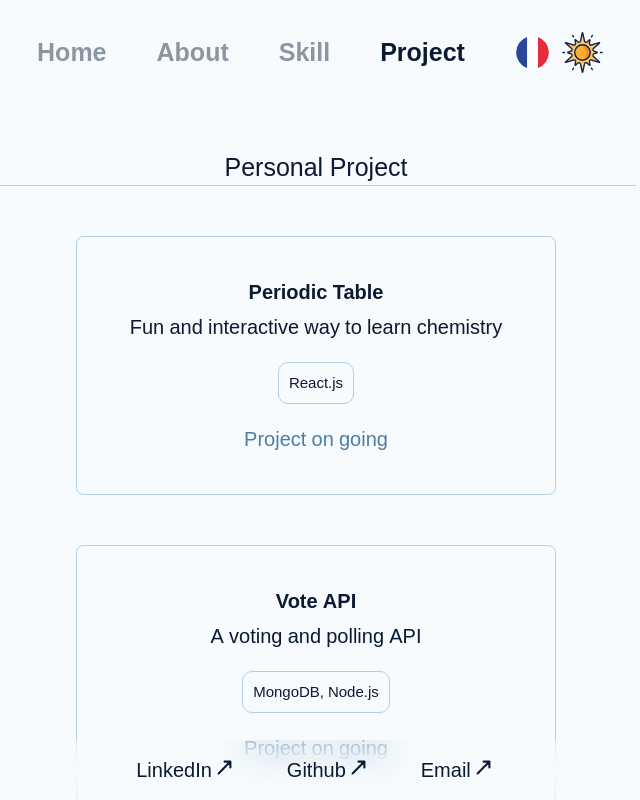
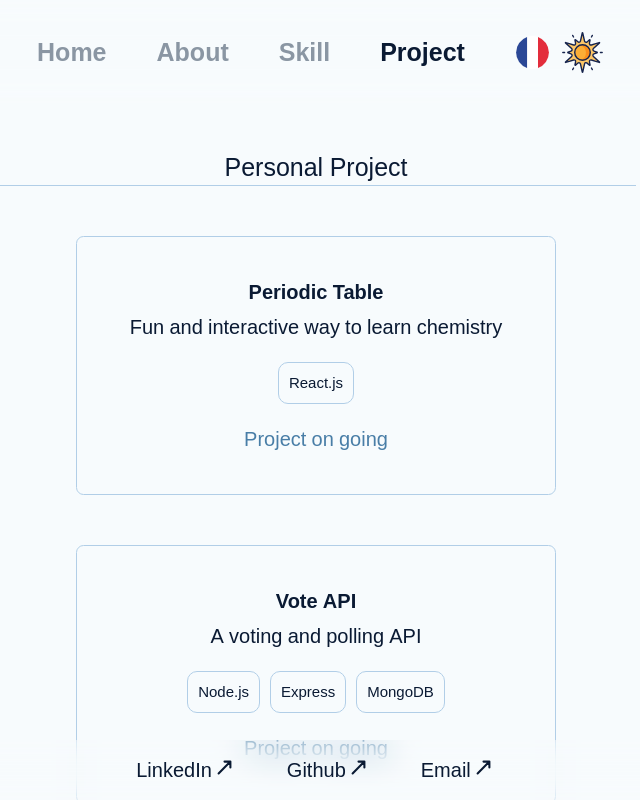
Before and after one commit to BabaxRhb/portfolio, a React (Vite) app: page /projects/personnal in a window 1280 px wide. Shown: the whole page, without its empty margins (324-964 px from the left). Built offline with nearby package versions, Linux system fonts and the light colour scheme.

Commit message:
fix: use the json completely for projects page, translation issue solved

```diff
--- a/src/feature/language/translation/en.json
+++ b/src/feature/language/translation/en.json
@@ -50,7 +50,15 @@
                 "shortDescription": "A social media app",
                 "description": "Likeo is a social media app that allows users to share their thoughts, photos with friends or within their group. It features a user-friendly interface, real-time chat, group management.",
                 "techno": ["React.js", "Node.js", "Fastify", "PostgreSQL"],
-                "type": "Group",
+                "imgUrl":  [
+                    "/project/likeo/likeo1.png",
+                    "/project/likeo/likeo2.png",
+                    "/project/likeo/likeo3.png",
+                    "/project/likeo/likeo4.png",
+                    "/project/likeo/likeo5.png"
+                ],
+                "status": true,
+                "type": "Group project",
                 "contribution": "I was part of the frontend team, implementing the user interface and ensuring a seamless user experience. I collaborated closely with the backend team to integrate APIs and optimize performance on the features : real-time chat, group management, search."
             },
             {
@@ -58,7 +66,14 @@
                 "shortDescription": "A web server from scratch",
                 "description": "Webserv is an HTTP/1.1 web server, built from scratch. It supports GET - POST - DELETE methods, file uploads, PHP CGI, and a file-based configuration system (routing and server settings).",
                 "techno": ["C++"],
-                "type": "Group",
+                "imgUrl": [
+                    "/project/webserv/webserv1.png",
+                    "/project/webserv/webserv2.png",
+                    "/project/webserv/webserv3.png",
+                    "/project/webserv/webserv4.png"
+                ],
+                "status": true,
+                "type": "Group project",
                 "contribution": "I developed some core functionalities such as request parsing, response generation, the CGI (Common Gateway Interface) for dynamic content."
             },
             {
@@ -66,14 +81,22 @@
                 "shortDescription": "Dockerization for Wordpress",
                 "description": "Inception involves dockerizing a Wordpress application. It includes setting up a Docker environment, creating Dockerfiles, and configuring the necessary services (Nginx, MariaDb, Wordpress) to run the Wordpress application smoothly.",
                 "techno": ["Docker"],
-                "type": "Individual"
+                "imgUrl": [
+                    "/project/inception/inception1.png"
+                ],
+                "status" : true,
+                "type": "Individual project"
             },
             {
                 "title": "Cub3D",
                 "shortDescription": "Real-time raycasting rendering",
                 "description": "Cub3D is a real-time raycasting rendering project that creates a 3D environment using a 2D map. It uses raycasting techniques to render the scene",
                 "techno": ["C"],
-                "type": "Pair",
+                "imgUrl": [
+                    "/project/cub3D/cub1.png",
+                    "/project/cub3D/cub2.png"                ],
+                "status" : true,
+                "type": "Pair project",
                 "contribution": "I worked on the 2D map parsing, and was in charge of the 3D rendering from the calculation made by my partner : sprite rendering, texture mapping, and interactions within the 3D environment."
             },
             {
@@ -81,17 +104,23 @@
                 "shortDescription": "Shell UNIX with basics functionnality",
                 "description": "Minishell is a shell implementation that provides basic functionalities such as command execution, input/output redirection, and piping. It is designed to mimic the behavior of a typical Unix shell while being lightweight and efficient.",
                 "techno": ["C"],
-                "type": "Pair",
+                "imgUrl": [
+                    "/project/minishell/minishell1.png",
+                    "/project/minishell/minishell2.png"
+                ],
+                "status" : true,
+                "type": "Pair project",
                 "contribution": "I worked on the input parsing, error handling, signal management and the implementation of built-in cd command."
             }
         ],
-        "personnal" : [
+        "personal" : [
             {
                 "title": "Periodic Table",
                 "shortDescription": "Fun and interactive way to learn chemistry",
                 "description": "The Periodic Table project is an interactive web application designed to help users learn about the chemical elements in a fun and engaging way. It features a visually appealing interface that allows users to explore the properties, atomic structure, and other relevant information about each element.",
                 "techno": ["React.js"],
-                "type": "Individual",
+                "status": false,
+                "type": "Individual project",
                 "link": "/periodic-table"
             },
             {
@@ -99,7 +128,8 @@
                 "shortDescription": "A voting and polling API",
                 "description": "The Vote API is a backend application that provides endpoints for creating and managing polls, allowing users to vote on various topics. It includes features such as user authentication, poll creation, voting functionality, and result tracking.",
                 "techno": ["Node.js", "Express", "MongoDB"],
-                "type": "Individual",
+                "status": false,
+                "type": "Individual project",
                 "link": "/vote-api"
             }
         ]
--- a/src/feature/language/translation/fr.json
+++ b/src/feature/language/translation/fr.json
@@ -50,7 +50,15 @@
                 "shortDescription": "Une application de réseau social",
                 "description": "Likeo est une application de réseau social qui permet aux utilisateurs de partager leurs pensées et photos avec des amis ou au sein de leur groupe. Elle offre une interface conviviale, un 'chat' en temps réel et des fonctionnalités de groupe.",
                 "techno": ["React.js", "Node.js", "Fastify", "PostgreSQL"],
-                "type": "Groupe",
+                "imgUrl":  [
+                    "/project/likeo/likeo1.png",
+                    "/project/likeo/likeo2.png",
+                    "/project/likeo/likeo3.png",
+                    "/project/likeo/likeo4.png",
+                    "/project/likeo/likeo5.png"
+                ],
+                "status": true,
+                "type": "Projet de groupe",
                 "contribution": "J'ai fait partie de l'équipe frontend, en implémentant l'interface utilisateur et en assurant une expérience utilisateur fluide. J'ai collaboré étroitement avec l'équipe backend pour intégrer les API et optimiser les performances pour les fonctionnalités : chat, groupe et recherche d'utilisateur."
             },
             {
@@ -58,7 +66,14 @@
                 "shortDescription": "Un serveur web à partir de zéro",
                 "description": "Webserv est un serveur web HTTP/1.1, construit à partir de zéro. Il supporte les méthodes GET - POST - DELETE, les téléchargements de fichiers, PHP CGI, et un système de configuration basé sur des fichiers (routage).",
                 "techno": ["C++"],
-                "type": "Groupe",
+                "imgUrl": [
+                    "/project/webserv/webserv1.png",
+                    "/project/webserv/webserv2.png",
+                    "/project/webserv/webserv3.png",
+                    "/project/webserv/webserv4.png"
+                ],
+                "status": true,
+                "type": "Projet de groupe",
                 "contribution": "J'ai développé certaines fonctionnalités essentielles telles que l'analyse des requêtes, la génération de réponses, la CGI (Common Gateway Interface) pour le contenu dynamique."
             },
             {
@@ -66,14 +81,22 @@
                 "shortDescription": "Dockerisation pour Wordpress",
                 "description": "Inception implique la dockerisation d'une application Wordpress. Cela inclut la configuration d'un environnement Docker, la création de Dockerfiles, et la configuration des services nécessaires (Nginx, MariaDB, Wordpress).",
                 "techno": ["Docker"],
-                "type": "Individuel"
+                "imgUrl": [
+                    "/project/inception/inception1.png"
+                ],
+                "status" : true,
+                "type": "Projet individuel"
             },
             {
                 "title": "Cub3D",
                 "shortDescription": "Rendu par raycasting en temps réel",
                 "description": "Cub3D est un projet de rendu par raycasting en temps réel qui crée un environnement 3D à partir d'une carte 2D. Il utilise des techniques de raycasting pour rendre la scène de manière réaliste.",
                 "techno": ["C"],
-                "type": "Binôme",
+                "imgUrl": [
+                    "/project/cub3D/cub1.png",
+                    "/project/cub3D/cub2.png"                ],
+                "status" : true,
+                "type": "Projet en binôme",
                 "contribution": "J'ai travaillé sur l'analyse de la carte 2D, et j'étais responsable du rendu 3D à partir des calculs effectués par mon partenaire : rendu de sprites, mapping de textures, et gestion des interactions."
             },
             {
@@ -81,17 +104,23 @@
                 "shortDescription": "Shell UNIX avec fonctionnalités de base",
                 "description": "Minishell est une implémentation de shell qui fournit des fonctionnalités de base telles que l'exécution de commandes, la redirection d'entrée/sortie, et le piping. Elle est conçue pour imiter le comportement d'un vrai shell UNIX.",
                 "techno": ["C"],
-                "type": "Binôme",
+                "imgUrl": [
+                    "/project/minishell/minishell1.png",
+                    "/project/minishell/minishell2.png"
+                ],
+                "status" : true,
+                "type": "Projet en binôme",
                 "contribution": "J'ai travaillé sur l'analyse des entrées, la gestion des erreurs, la gestion des signaux et l'implémentation de la commande built-in cd."
             }
         ],
-        "personnal" : [
+        "personal" : [
             {
                 "title": "Tableau Périodique",
                 "shortDescription": "Un moyen amusant et interactif d'apprendre la chimie",
                 "description": "Le projet Tableau Périodique est une application web interactive conçue pour aider les utilisateurs à apprendre les éléments chimiques de manière amusante et engageante. Elle offre une expérience visuelle immersive avec des détails sur chaque élément.",
                 "techno": ["React.js"],
-                "type": "Individuel",
+                "status": false,
+                "type": "Projet individuel",
                 "link": "/periodic-table"
             },
             {
@@ -99,7 +128,8 @@
                 "shortDescription": "Une API de vote et de sondage",
                 "description": "Vote API est une application backend qui fournit des endpoints pour créer et gérer des sondages, permettant aux utilisateurs de voter sur divers sujets. Elle inclut des fonctionnalités telles que la gestion des utilisateurs et le suivi des résultats en temps réel.",
                 "techno": ["Node.js", "Express", "MongoDB"],
-                "type": "Individuel",
+                "status": false,
+                "type": "Projet individuel",
                 "link": "/vote-api"
             }
         ]
--- a/src/shared/components/ui/ProjectCard.tsx
+++ b/src/shared/components/ui/ProjectCard.tsx
@@ -9,20 +9,21 @@ import  type { projectType } from "../../data/type";
 import { useSelectedProject } from "../../providers/ProjectProvider";
 
 interface ProjectCardProps {
-	project : projectType & {
-		status: boolean
-	}
+	projectId: number,
+	projectType: string,
 	rootLink: string;
 }
 
-const ProjectCard = ( { project, rootLink } : ProjectCardProps) => {
+const ProjectCard = ( { projectId, projectType, rootLink } : ProjectCardProps) => {
 
 	const [ t ] = useTranslation("global");
 	const navigate = useNavigate();
-	const { setSelectedProject } = useSelectedProject();
+	const { setProjectId, setProjectType } = useSelectedProject();
 	const [ isClicked, setIsClicked ] = useState(false);
 
-	const { title, shortDescription, imgUrl, techno, status } = project;
+	const project = t(`projects.${projectType}`, { returnObjects: true }) as projectType[];
+
+	const { title, shortDescription, imgUrl, techno, status } = project[projectId];
 
 	return (
 		<div
@@ -37,13 +38,13 @@ const ProjectCard = ( { project, rootLink } : ProjectCardProps) => {
 				transition-all
 			"
 			onClick={(e) => {
-				const { status, ...projectWithoutStatus } = project;
 				if (status === false) {
 					setIsClicked(true);
 					return;
 				}
 				e.preventDefault();
-				setSelectedProject(projectWithoutStatus);
+				setProjectId(projectId);
+				setProjectType(projectType);
 				navigate(rootLink + title);
 			}}
 		>
--- a/src/shared/data/type.ts
+++ b/src/shared/data/type.ts
@@ -14,4 +14,5 @@ export type projectType = {
     imgUrl?: string[];
     contribution?: string;
     type?: string;
+    status: boolean;
 }
--- a/src/shared/hooks/useProject.ts
+++ /dev/null
@@ -1,90 +0,0 @@
-import { useTranslation } from "react-i18next"
-import type { projectType } from "../data/type";
-
-const useProject = () => {
-
-    const [ t ] = useTranslation("global");
-
-    const schoolProjectList = t("projects.42", { returnObjects: true }) as projectType[];
-    const personnalProjectList = t("projects.personnal", { returnObjects: true }) as projectType[];
-
-    const rootLink = "/projects/";
-
-    const schoolProject = {
-        context : t("project.42.title"),
-        projectList : [
-            {
-                ...schoolProjectList[0],
-                link: rootLink + "42/" + "likeo",
-                imgUrl: [
-                    "/project/likeo/likeo1.png",
-                    "/project/likeo/likeo2.png",
-                    "/project/likeo/likeo3.png",
-                    "/project/likeo/likeo4.png",
-                    "/project/likeo/likeo5.png",
-                ],
-                status : true
-            },
-            {
-                ...schoolProjectList[1],
-                link: rootLink + "42/" + "webserv",
-                imgUrl: [
-                    "/project/webserv/webserv1.png",
-                    "/project/webserv/webserv2.png",
-                    "/project/webserv/webserv3.png",
-                    "/project/webserv/webserv4.png"
-                ],
-                status : true
-            },
-            {
-                ...schoolProjectList[2],
-                link: rootLink + "42/" + "inception",
-                imgUrl: [
-                    "/project/inception/inception1.png"
-                ],
-                status : true
-            },
-            {
-                ...schoolProjectList[3],
-                imgUrl: [
-                    "/project/cub3D/cub1.png",
-                    "/project/cub3D/cub2.png"                ],
-                link: rootLink + "42/" + "cub3D",
-                status : true
-            },
-            {
-                ...schoolProjectList[4],
-                imgUrl: [
-                    "/project/minishell/minishell1.png",
-                    "/project/minishell/minishell2.png"
-                ],
-                link: rootLink + "42/" + "minishell",
-                status : true
-            }
-        ]
-    }
-
-    const persoProject = {
-        context : t("project.personal.title"),
-        projectList : [
-            {
-                ...personnalProjectList[0],
-                link: rootLink + "personal/" + "periodicTable",
-                status : false
-            },
-            {
-                ...personnalProjectList[1],
-                link: rootLink + "personal/" + "voteApi",
-                techno : ['MongoDB, Node.js'],
-                status : false
-            }
-        ]
-    }
-
-    return {
-        schoolProject,
-        persoProject,
-    }
-}
-
-export default useProject;
--- a/src/shared/pages/Project/Project42.tsx
+++ b/src/shared/pages/Project/Project42.tsx
@@ -1,21 +1,33 @@
 import { BorderedText } from "../../components/typography/CustomText";
 import ProjectCard from "../../components/ui/ProjectCard";
 
-import useProject from "../../hooks/useProject";
+import { useTranslation } from "react-i18next";
+import  type { projectType } from "../../data/type";
 
 const Project42 = () => {
+	const projectType = "42";
+	const [ t ] = useTranslation("global");
 
-	const { schoolProject } = useProject();
+	const schoolProject = t(`projects.${projectType}`, { returnObjects: true }) as projectType[];
+
+	const context = t("project.42.title");
 
 	return (
 		<div className="flex flex-col gap-10">
-			<BorderedText variant="h3">{schoolProject.context}</BorderedText>
+			<BorderedText variant="h3">{context}</BorderedText>
 			{
-				schoolProject.projectList.map((project, index) => (
-					<div key={`first-${index}`} className="flex justify-center">
-						<ProjectCard project={project} rootLink="/projects/42/"/>
-					</div>
-				))
+				schoolProject.map((project, index) => {
+
+					return (
+						<div key={`${index}-${project.title}`} className="flex justify-center">
+							<ProjectCard
+								projectId={index}
+								projectType={projectType}
+								rootLink="/projects/42/"
+							/>
+						</div>
+					)
+				})
 			}
 		</div>
 	)
--- a/src/shared/pages/Project/ProjectPersonnal.tsx
+++ b/src/shared/pages/Project/ProjectPersonnal.tsx
@@ -1,21 +1,33 @@
 import { BorderedText } from "../../components/typography/CustomText";
 import ProjectCard from "../../components/ui/ProjectCard";
 
-import useProject from "../../hooks/useProject";
+import { useTranslation } from "react-i18next";
+import  type { projectType } from "../../data/type";
 
 const ProjectPersonal = () => {
+	const projectType = "personal";
+	const [ t ] = useTranslation("global");
 
-	const {persoProject } = useProject();
+	const personalProject = t(`projects.${projectType}`, { returnObjects: true }) as projectType[];
+
+	const context = t("project.personal.title");
 
 	return (
 		<div className="flex flex-col gap-10">
-			<BorderedText variant="h3">{persoProject.context}</BorderedText>
+			<BorderedText variant="h3">{context}</BorderedText>
 			{
-				persoProject.projectList.map((project, index) => (
-					<div key={`second-${index}`} className="flex justify-center">
-						<ProjectCard project={project} rootLink="/projects/personal/" />
-					</div>
-				))
+				personalProject.map((project, index) => {
+
+					return (
+						<div key={`${index}-${project.title}`} className="flex justify-center">
+							<ProjectCard
+								projectId={index}
+								projectType={projectType}
+								rootLink="/projects/personal/"
+							/>
+						</div>
+					)
+				})
 			}
 		</div>
 	)
--- a/src/shared/pages/Project/ProjectTemplate.tsx
+++ b/src/shared/pages/Project/ProjectTemplate.tsx
@@ -10,25 +10,23 @@ import type { projectType } from "../../data/type";
 const ProjectTemplate = () => {
 
 	const [ t ] = useTranslation("global");
-	const { selectedProject : project } = useSelectedProject();
+	const { projectId, projectType } = useSelectedProject();
 
-	if (!project) return <Navigate to="/projects" replace />;
+	if (projectId === null) return <Navigate to="/projects" replace />;
 
-	const { title, techno, type, imgUrl } = project;
+	const project = t(`projects.${projectType}`, { returnObjects: true }) as projectType[];
 
-	const description = t(`projects.42`, { returnObjects: true }) as projectType[];
-
-	console.log("Description" , description);
+	const { title, techno, type, imgUrl, description, contribution } = project[projectId];
 
 	return (
 		<Container  direction="column" spacing={8}>
 			<Container direction="column" spacing={2}>
 				<CustomText variant="h1" textWeight="bold">{title}</CustomText>
-				<CustomText variant="p" textWeight="light">{type + " Project"}</CustomText>
+				<CustomText variant="p" textWeight="light">{type}</CustomText>
 			</Container>
 			<Container direction="column" spacing={5}>
 				<BorderedText variant="h4">{t("project.subtitle.description")}</BorderedText>
-				<CustomText>{description[0].description}</CustomText>
+				<CustomText>{description}</CustomText>
 				<Carousel imgUrl={imgUrl ? imgUrl : []}/>
 			</Container>
 			<Container direction="column" spacing={2}>
@@ -36,10 +34,10 @@ const ProjectTemplate = () => {
 				<SkillContainer skillArray={techno}/>
 			</Container>
 			{
-				project.contribution &&
+				contribution &&
 				<Container direction="column" spacing={2}>
 					<BorderedText variant="h4">{t("project.subtitle.contribution")}</BorderedText>
-					<CustomText>{project.contribution}</CustomText>
+					<CustomText>{contribution}</CustomText>
 				</Container>
 			}
 		</Container>
--- a/src/shared/providers/ProjectProvider.tsx
+++ b/src/shared/providers/ProjectProvider.tsx
@@ -1,20 +1,24 @@
 import { createContext, useContext, useState } from "react";
-import type { projectType } from "../data/type";
 
 const ProjectContext = createContext<{
-    selectedProject: projectType | null;
-    setSelectedProject: React.Dispatch<React.SetStateAction<projectType | null>>;
+    projectId: number | null;
+    projectType: string;
+    setProjectId: React.Dispatch<React.SetStateAction<number | null>>;
+    setProjectType: React.Dispatch<React.SetStateAction<string>>;
 }>({
-    selectedProject: null,
-    setSelectedProject: () => {}
+    projectId: null,
+    projectType: '42',
+    setProjectId: () => {},
+    setProjectType: () => {}
 });
 
 const ProjectProvider = ({ children }: { children: React.ReactNode }) => {
 
-    const [ selectedProject, setSelectedProject ] = useState<projectType | null >(null);
+    const [ projectId, setProjectId ] = useState<number | null >(null);
+    const [ projectType, setProjectType ] = useState('42');
 
 	return (
-		<ProjectContext.Provider value={{ selectedProject, setSelectedProject }}>
+		<ProjectContext.Provider value={{ projectId, setProjectId, projectType, setProjectType }}>
 			{children}
 		</ProjectContext.Provider>
 	)
```
